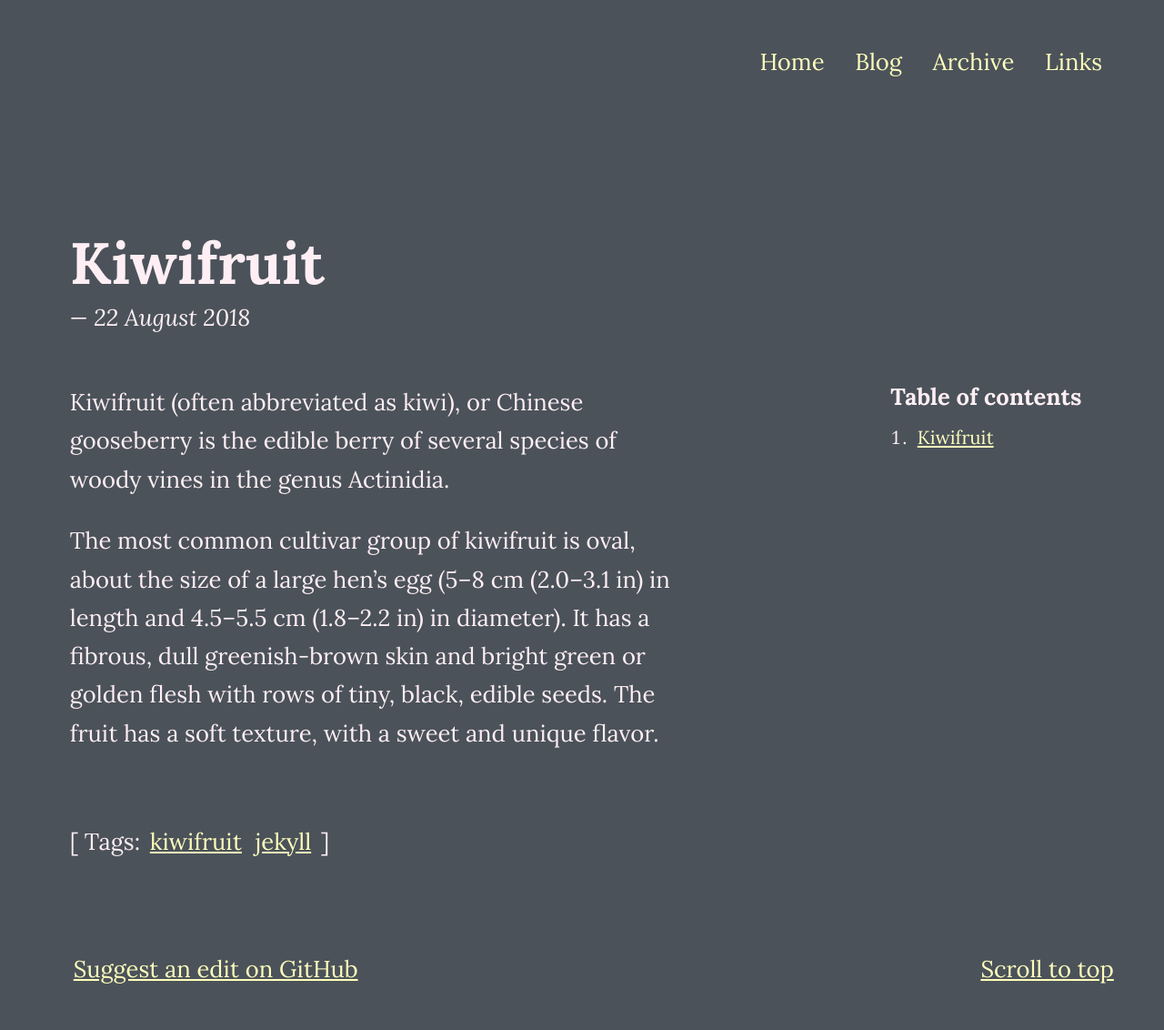
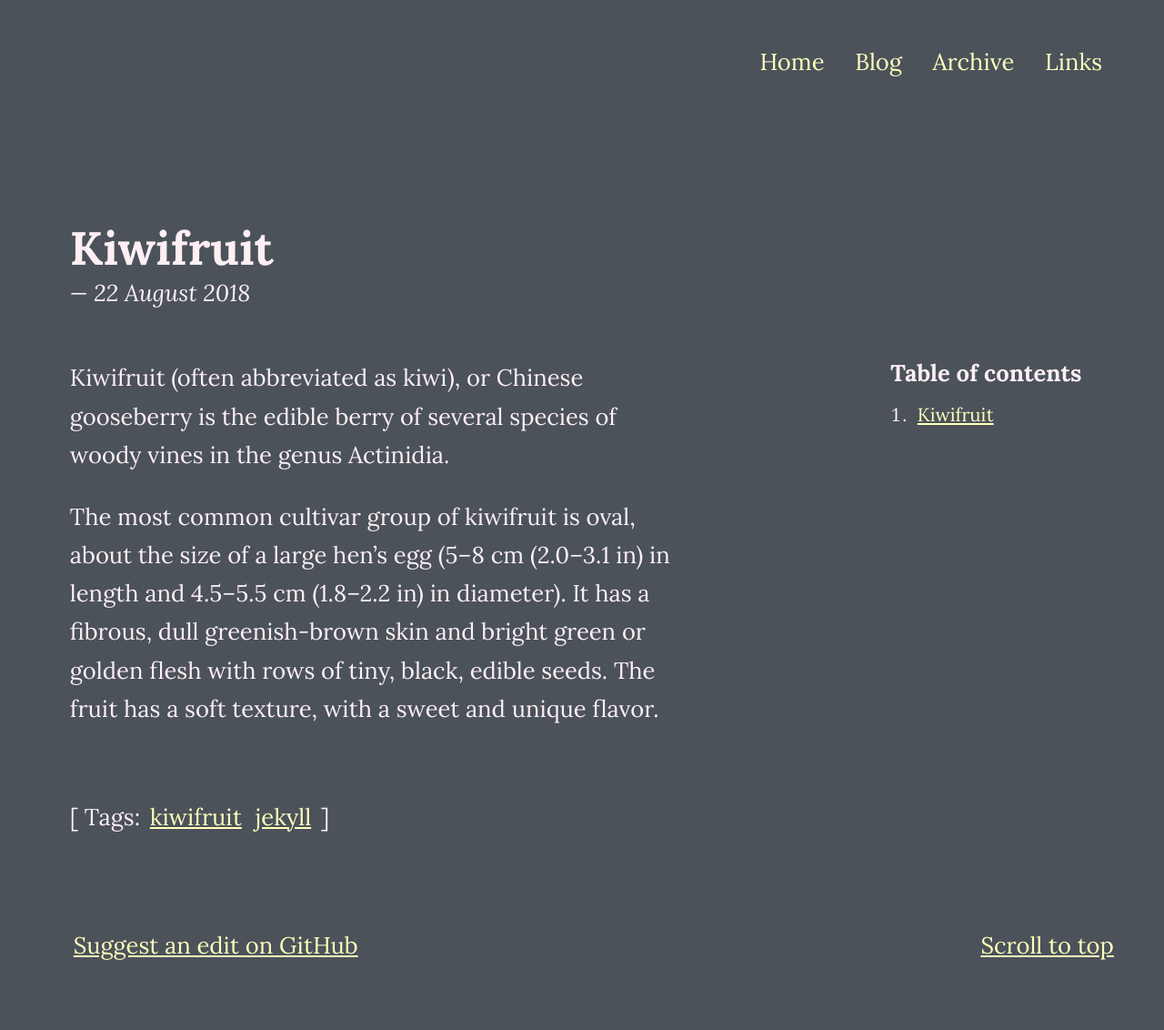
Before and after one commit to denismcdonald/blog, a Jekyll site: the page built from _posts/2018-08-22-kiwifruit.md, in a window 1280 px wide. Shown: the whole page at 91% size. Built offline with Jekyll 4.4.1, drawn with Linux system fonts in a browser that asks for light colours; after the commit the page ends 1106 px from its top, so only the background shows below that.

Commit message:
More margins...

```diff
--- a/_sass/main.scss
+++ b/_sass/main.scss
@@ -115,7 +115,7 @@
 
 
 h1 {
-    font-size: 2.5rem;
+    font-size: 2rem;
 }
 
 
@@ -172,7 +172,7 @@
 
 .post-date {
     font-style: italic;
-    margin: -1.75rem 0 2rem 0;
+    margin: -1.5rem 0 2rem 0;
 }
 
 
@@ -288,8 +288,8 @@
 
     aside {
         margin: 1rem 0.25rem -4rem 0;
+        // margin: 0 0.25rem -4rem 0;
     }
-
 
 
     .content-container {
@@ -375,7 +375,8 @@
         position: -webkit-sticky;
         position: sticky;
         top: 1rem;
-        margin-top: 16rem;
+        // margin-top: 16rem;
+        margin-top: 15rem;
         clear: right;
     }
 
```
Also changed, not shown: 1 other file.
